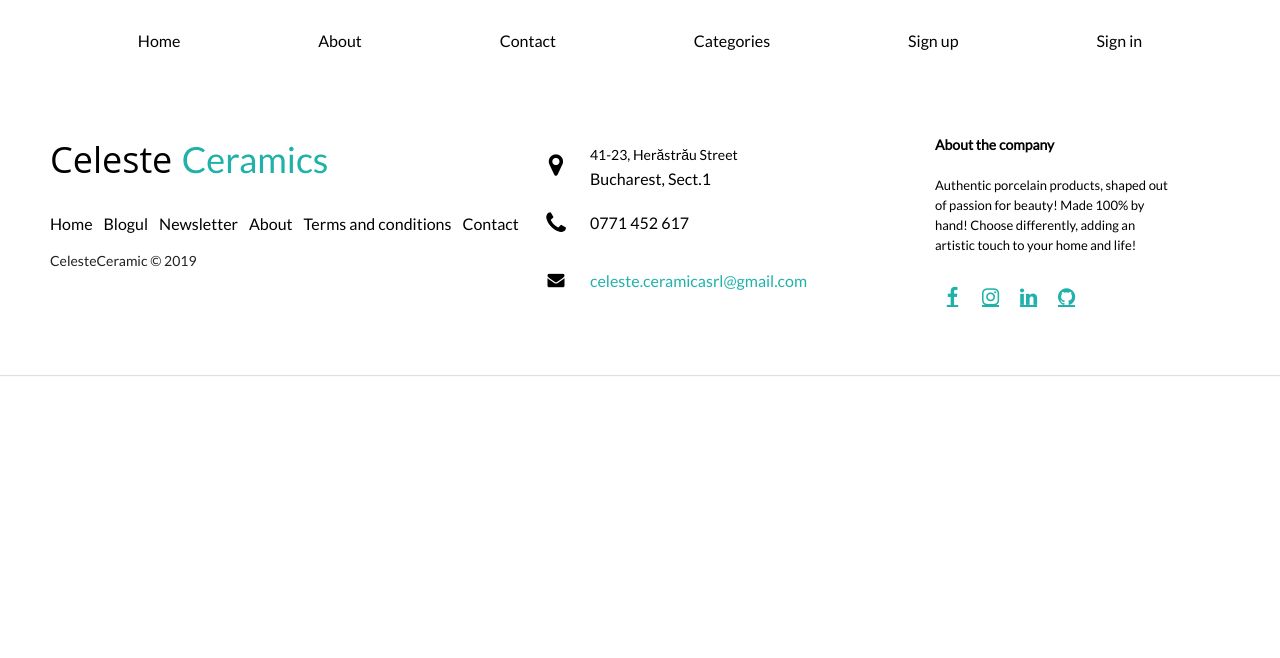
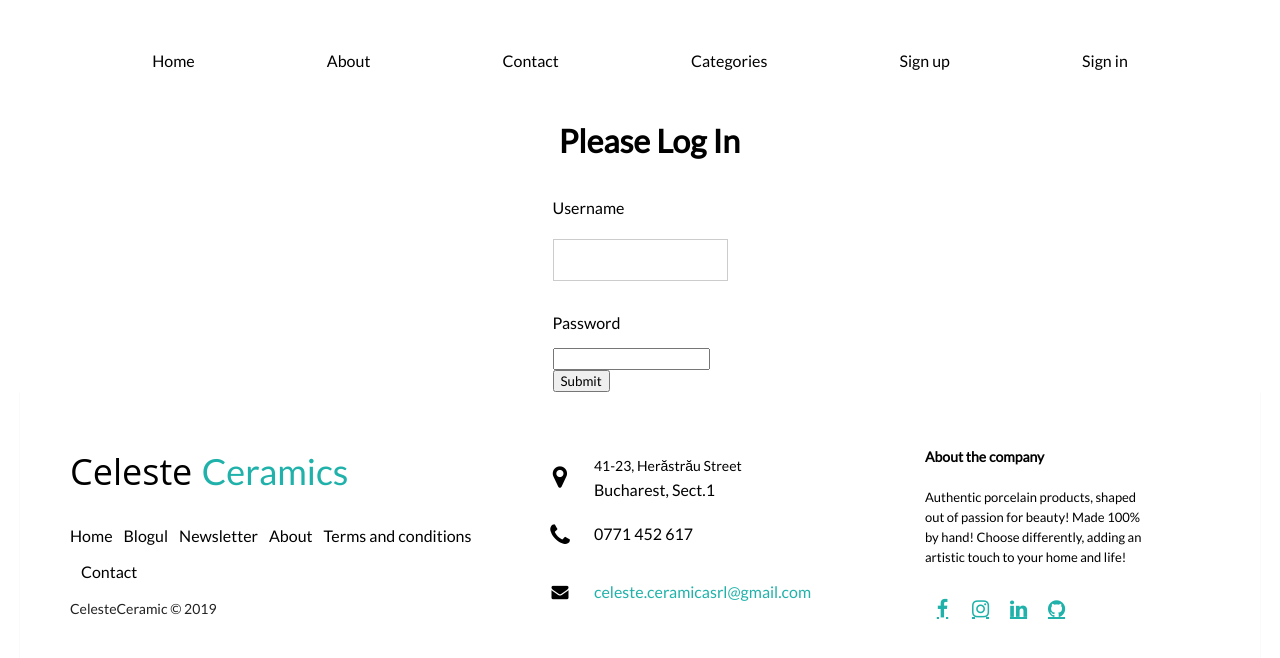
Before and after one commit to IoanaPedroo/Celeste-Ceramic, a React (Create React App) app: page /register in a window 1280 px wide. Shown: the top 658 px of the page. Built offline with nearby package versions, Linux system fonts and the light colour scheme.

Commit message:
integration

```diff
--- a/package.json
+++ b/package.json
@@ -51,6 +51,8 @@
   },
   "devDependencies": {
     "@types/googlemaps": "^3.43.3",
+    "cors": "^2.8.5",
+    "express": "^4.18.1",
     "tslint": "^6.1.3",
     "tslint-config-prettier": "^1.18.0",
     "tslint-react": "^5.0.0"
--- a/src/App.css
+++ b/src/App.css
@@ -6,3 +6,6 @@
   text-align: left;
   margin-left: 0.5cm;
 }
+.App{
+  padding: 20px;
+}
--- a/src/App.tsx
+++ b/src/App.tsx
@@ -1,24 +1,34 @@
 import React from 'react';
 import './App.css';
 import { BrowserRouter as Router, Routes, Route} from "react-router-dom";
-
 import Footer from "./Components/Footer";
 import Navbar from "./Components/Navbar";
 import Slider from "./Components/Slider";
 import PageCategories from "./Components/Page-Categories";
 import ContactUs from "./Components/Contact-us";
+import Register from "./Components/Register";
+import SignUp from "./Components/Sign-up";
+import AboutUs from "./Components/About-us";
+import Dashboard from './Components/Dashboard';
+
+
+
 
 
 function App() {
+
   return (
     <div className="App">
       <Navbar/>
         <Router>
             <Routes>
                 <Route path="/category"  element={(<PageCategories/>)}/>
+                <Route path="/about" element={(<AboutUs/>)}/>
                 <Route path="/contact" element={(<ContactUs/>)}/>
-                <Route path="/sign-up" />
+                <Route path="/sign-up" element={(<SignUp/>)}/>
+                <Route path="/register" element={(<Register/>)}/>
                 <Route path="/" element={(<Slider/>)}/>
+                <Route path="/dashboard" element={(<Dashboard/>)}/>
             </Routes>
         </Router>
 
--- /dev/null
+++ b/src/Components/Dashboard.tsx
@@ -0,0 +1,8 @@
+
+const Dashboard = () => {
+    return(
+        <h2>Dashboard</h2>
+    )
+}
+
+export default Dashboard
--- a/src/Components/Navbar.tsx
+++ b/src/Components/Navbar.tsx
@@ -11,7 +11,7 @@ const Navbar = () => {
             <a href="/contact">Contact</a>
             <a href="/category">Categories</a>
             <a href="/sign-up">Sign up</a>
-            <a href="/sign-in">Sign in</a>
+            <a href="/register">Sign in</a>
         </nav>
     )
 }
--- /dev/null
+++ b/src/Components/Register.tsx
@@ -0,0 +1,24 @@
+import "./Sign-up.css"
+
+const Register = () => {
+    return(
+        <div className="login-wrapper">
+            <h1>Please Log In</h1>
+    <form>
+    <label>
+        <p>Username</p>
+    <input type="text" />
+        </label>
+        <label>
+        <p>Password</p>
+        <input type="password" />
+    </label>
+    <div>
+    <button type="submit">Submit</button>
+        </div>
+        </form>
+        </div>
+)
+}
+
+export default Register
```
Also changed, not shown: 1 other file (tests, documents, lock files or other folders).
